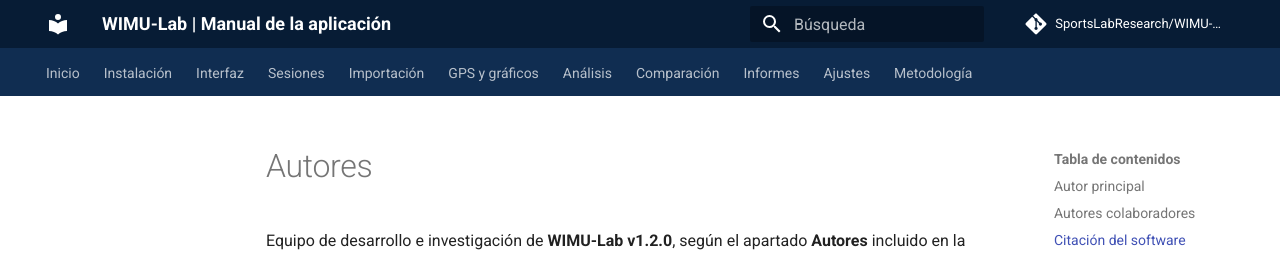
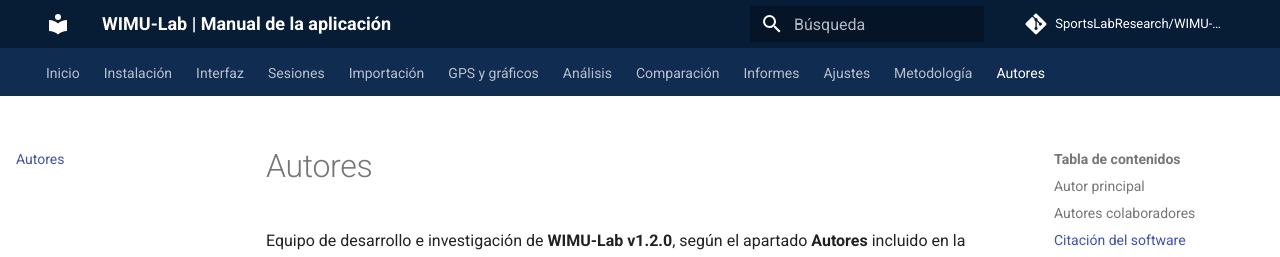
Before and after one commit to SportsLabResearch/WIMU-Lab, an MkDocs documentation site: the page built from docs/autores.md, in a window 1280 px wide and 1151 px high. Shown: the top 257 px of the window. Built offline with MkDocs 1.6.1 and Material for MkDocs 9.7.7, drawn with Linux system fonts in a browser that asks for light colours; comment, search, counter and statistics services are not loaded.

Commit message:
Add Authors tab to MkDocs navigation

```diff
--- a/mkdocs.yml
+++ b/mkdocs.yml
@@ -15,6 +15,7 @@
   - Informes: informes.md
   - Ajustes: ajustes.md
   - Metodología: metodologia.md
+  - Autores: autores.md
 theme:
   name: material
   language: es
```
